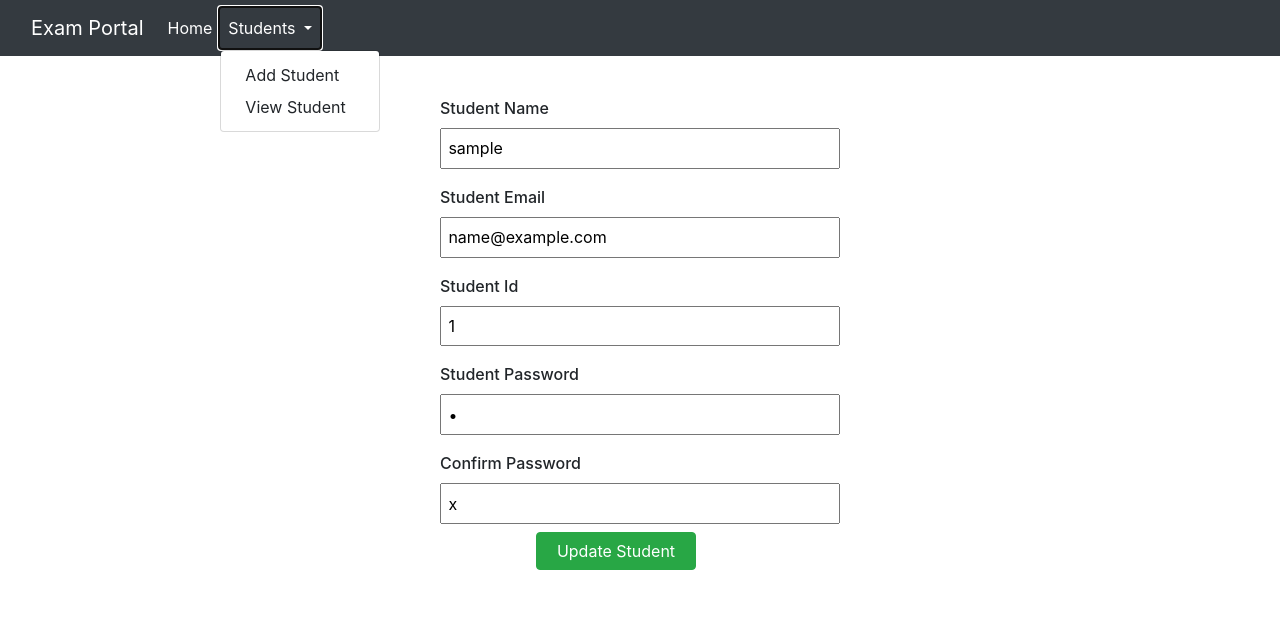
After one commit to shuvra-matrix/Online-Examination-Portal, a PHP site: page /update_student.php?data=1 in a window 1280 px wide, after a click on "Students". The commit adds this page. Shown: the top 617 px of the page. Run offline with PHP 8.4, Linux system fonts and the light colour scheme; tables that the repository leaves empty hold one stand-in row (values such as "Sample post").

Commit message:
view student data update and delete done

```diff
--- a/add_student.php
+++ b/admin/add_student.php
@@ -1,6 +1,4 @@
 <?php
-
-include './dp.php';
 include "./include/head.php";
 include "./include/navbar.php";
 $message = "";
--- a/admin_page.php
+++ b/admin/admin_index.php
@@ -1,6 +1,4 @@
 <?php
-
-include './dp.php';
 include "./include/head.php";
 include "./include/navbar.php";
 ?>
--- a/include/head.php
+++ b/admin/include/head.php
@@ -1,3 +1,5 @@
+<?php include './include/dp.php'; ?>
+
 <!DOCTYPE html>
 <html lang="en">
 
@@ -7,6 +9,7 @@
     <meta name="viewport" content="width=device-width, initial-scale=1.0">
     <link rel="stylesheet" href="./static/style.css">
     <link rel="stylesheet" href="https://maxcdn.bootstrapcdn.com/bootstrap/4.0.0/css/bootstrap.min.css" integrity="sha384-Gn5384xqQ1aoWXA+058RXPxPg6fy4IWvTNh0E263XmFcJlSAwiGgFAW/dAiS6JXm" crossorigin="anonymous">
+    <script src="https://cdn.jsdelivr.net/npm/bootstrap@5.1.0/dist/js/bootstrap.bundle.min.js" integrity="sha384-U1DAWAznBHeqEIlVSCgzq+c9gqGAJn5c/t99JyeKa9xxaYpSvHU5awsuZVVFIhvj" crossorigin="anonymous"></script>
     <title>Document</title>
 
 </head>
--- /dev/null
+++ b/admin/include/navbar.php
@@ -0,0 +1,24 @@
+<nav class="navbar navbar-expand-lg navbar-dark bg-dark">
+     <div class="container-fluid">
+         <a class="navbar-brand" href="#">Exam Portal</a>
+         <button class="navbar-toggler" type="button" data-bs-toggle="collapse" data-bs-target="#navbarSupportedContent" aria-controls="navbarSupportedContent" aria-expanded="false" aria-label="Toggle navigation">
+             <span class="navbar-toggler-icon"></span>
+         </button>
+         <div class="collapse navbar-collapse" id="navbarSupportedContent">
+             <ul class="navbar-nav me-auto mb-2 mb-lg-0">
+                 <li class="nav-item">
+                     <a class="nav-link active" aria-current="page" href="#">Home</a>
+                 </li>
+                 <li class="nav-item dropdown">
+                     <a class="nav-link dropdown-toggle" href="#" id="navbarDropdown" role="button" data-bs-toggle="dropdown" aria-expanded="false">
+                         Students
+                     </a>
+                     <ul class="dropdown-menu" aria-labelledby="navbarDropdown">
+                         <li><a class="dropdown-item" href="./add_student.php">Add Student</a></li>
+                         <li><a class="dropdown-item" href="./view_student.php">View Student</a></li>
+                     </ul>
+                 </li>
+             </ul>
+         </div>
+     </div>
+ </nav>
--- /dev/null
+++ b/admin/update_student.php
@@ -0,0 +1,72 @@
+<?php
+include "./include/head.php";
+include "./include/navbar.php";
+$message = "";
+if (isset($_POST['update_student'])) {
+    $id = $_POST['id'];
+    $user_name = $_POST['student_name'];
+    $user_email = $_POST['student_email'];
+    $user_id = $_POST['student_id'];
+    $password = $_POST['student_pasword'];
+    $conf_password = $_POST['confirm_pasword'];
+    if ($password == $conf_password) {
+        $query = "UPDATE user SET user_name = '$user_name', user_email = '$user_email' , user_password = '$password', user_id = '$user_id' WHERE id = '$id' ";
+        $result = mysqli_query($connect, $query);
+        if ($result) {
+            echo " <script> alert('Update In Successfull');
+            window.location.href = './view_student.php';
+            </script>";
+        } else {
+            $messages = "Something Went Wrong Please Try After sometime";
+            die($messages);
+        }
+    } else {
+        $message = "Password dose not match ";
+    }
+}
+
+?>
+
+
+<div class="admin_main">
+    <form action="" method="POST">
+        <?php
+        $value = $_GET["data"];
+
+        $query = "SELECT * FROM user WHERE id = $value";
+        $result = mysqli_query($connect, $query);
+        $row = mysqli_fetch_assoc($result);
+        ?>
+        <input type="hidden" name="id" value="<?php echo $row['id'] ?>">
+        <div class="admin_sub">
+            <label for="name">Student Name</label>
+            <input type="text" name="student_name" value="<?php echo $row['user_name'] ?>">
+        </div>
+        <div class="admin_sub">
+            <label for="name">Student Email</label>
+            <input type="text" name="student_email" value="<?php echo $row['user_email'] ?>">
+        </div>
+        <div class="admin_sub">
+            <label for="name">Student Id</label>
+            <input type="text" name="student_id" value="<?php echo $row['user_id'] ?>">
+        </div>
+        <div class="admin_sub">
+            <label for="name">Student Password</label>
+            <input type="password" name="student_pasword" value="<?php echo $row['user_password'] ?>">
+        </div>
+        <div class="admin_sub">
+            <label for="name">Confirm Password</label>
+            <input type="text" name="confirm_pasword" value="<?php echo $row['user_password'] ?>">
+        </div>
+        <div id="btns">
+            <button type="submit" name="update_student" class="btn btn-success">Update Student</button>
+        </div>
+        <div class="inside_div">
+            <p style="color: red;"><?php echo $message; ?></p>
+        </div>
+    </form>
+</div>
+
+
+
+</html>
```
Also changed, not shown: admin/index.php (renamed from index.php, +3 -5 lines), admin/student.php (added, +22 -0 lines), admin/view_student.php (added, +36 -0 lines), include/navbar.php (deleted, +0 -12 lines), admin/include/dp.php (renamed from dp.php), admin/static/style.css (line endings or trailing spaces).
